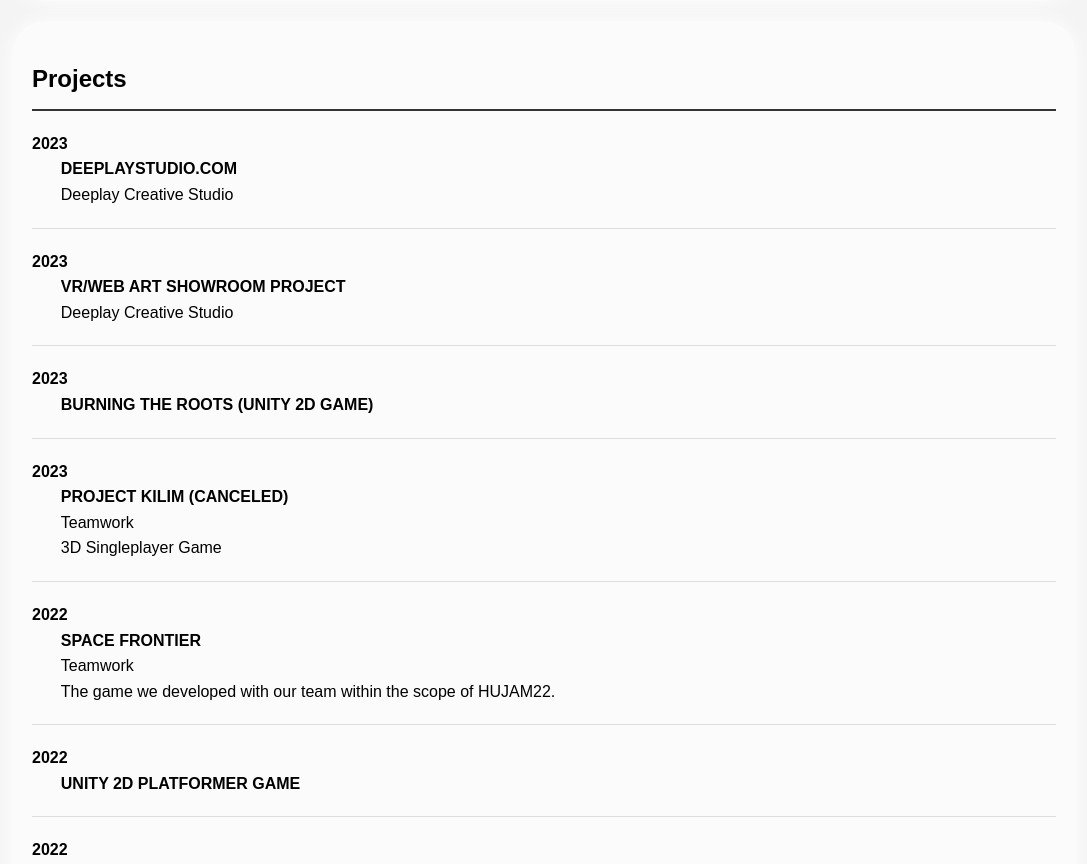
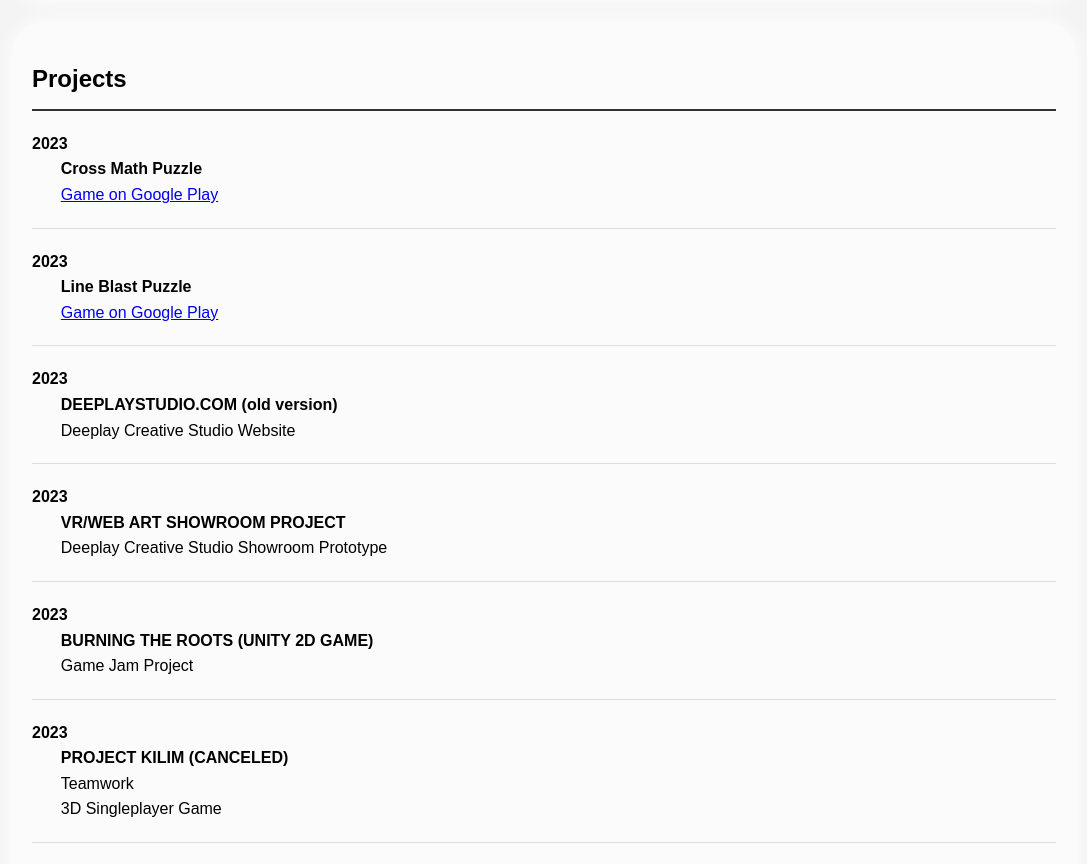
Before and after one commit to EhreVGL/EhreVGL.github.io, a PHP site: page /cv/en/index.html in a window 1280 px wide. Shown: the part 4345-5209 px from the top of the page, without its empty margins (96-1183 px from the left). Run offline with PHP 8.4, Linux system fonts and the light colour scheme.

Commit message:
Added new games

```diff
--- a/cv/assets/styles.css
+++ b/cv/assets/styles.css
@@ -74,6 +74,9 @@
     background: #FF0000;
 }
 
+.social-links a.google:hover {
+    background: #00ff51;
+}
 section {
     margin: 20px auto;
     padding: 20px;
--- a/cv/en/index.html
+++ b/cv/en/index.html
@@ -26,8 +26,9 @@
                 <div class="social-links">
                     <a href="https://www.linkedin.com/in/onuraltunisik/" target="_blank" class="linkedin">LinkedIn</a>
                     <a href="https://github.com/EhreVGL" target="_blank" class="github">GitHub</a>
-                    <a href="https://www.youtube.com/@onuraltunisik" target="_blank" class="youtube">YouTube</a>
+                    <a href="https://linktr.ee/EhreVGL" target="_blank" class="youtube">LinkTree</a>
                     <a href="https://EhreVGL.github.io/" target="_blank" class="portfolio">Portfolio</a>
+                    <a href="https://play.google.com/store/apps/developer?id=Ehre+VGL" target="_blank" class="google">Google Play</a>
                 </div>
             </div>
         </div>
@@ -72,7 +73,7 @@
             <p><strong>June 2023 - March 2024</strong></p>
             <div class="experience-info">
                 <h3 class="experience-title">Deeplay Creative Studio</h3>
-                <p class="experience-description">Software Developer</p>
+                <p class="experience-description">Software Developer/Founding Team Member</p>
                 <p class="experience-skills">Unity, C#, HTML, CSS, JS, Google Cloud Services</p>
             </div>
         </div>
@@ -207,21 +208,36 @@
         <div class="project-item">
             <p><strong>2023</strong></p>
             <div class="project-info">
-                <h3>DEEPLAYSTUDIO.COM</h3>
-                <p>Deeplay Creative Studio</p>
+                <h3>Cross Math Puzzle</h3>
+                <a href="https://play.google.com/store/apps/details?id=com.ehrevgl.crossmathpuzzle" target="_blank">Game on Google Play</a>
+            </div>
+        </div>
+        <div class="project-item">
+            <p><strong>2023</strong></p>
+            <div class="project-info">
+                <h3>Line Blast Puzzle</h3>
+                <a href="https://play.google.com/store/apps/details?id=com.ehrevgl.lineblast" target="_blank">Game on Google Play</a>
+            </div>
+        </div>
+        <div class="project-item">
+            <p><strong>2023</strong></p>
+            <div class="project-info">
+                <h3>DEEPLAYSTUDIO.COM (old version)</h3>
+                <p>Deeplay Creative Studio Website</p>
             </div>
         </div>
         <div class="project-item">
             <p><strong>2023</strong></p>
             <div class="project-info">
                 <h3>VR/WEB ART SHOWROOM PROJECT</h3>
-                <p>Deeplay Creative Studio</p>
+                <p>Deeplay Creative Studio Showroom Prototype</p>
             </div>
         </div>
         <div class="project-item">
             <p><strong>2023</strong></p>
             <div class="project-info">
                 <h3>BURNING THE ROOTS (UNITY 2D GAME)</h3>
+                <p>Game Jam Project</p>
             </div>
         </div>
         <div class="project-item">
```
Also changed, not shown: deeplaystudio/VRWebShowroom/style.css (+10 -10 lines), script.js (+31 -1 lines), cv/assets/profile.png, cv/assets/profile2.png (added), deeplaystudio/VRWebShowroom/logo-deepclub-text.png, deeplaystudio/VRWebShowroom/logo-deepclub.png, deeplaystudio/VRWebShowroom/logo-text-long.png, deeplaystudio/VRWebShowroom/logo.png, img/6.png (added), img/7.png (added).
